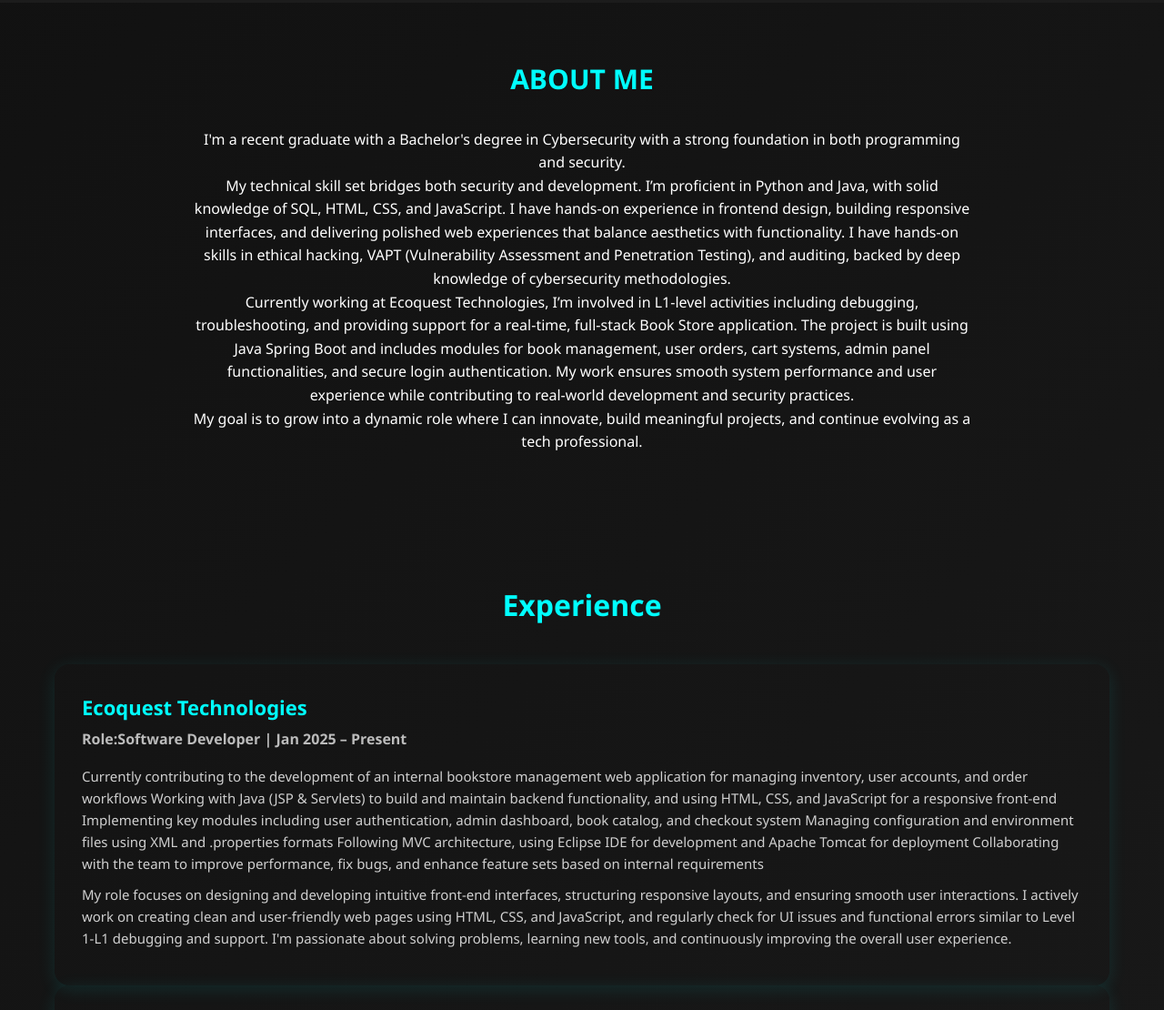
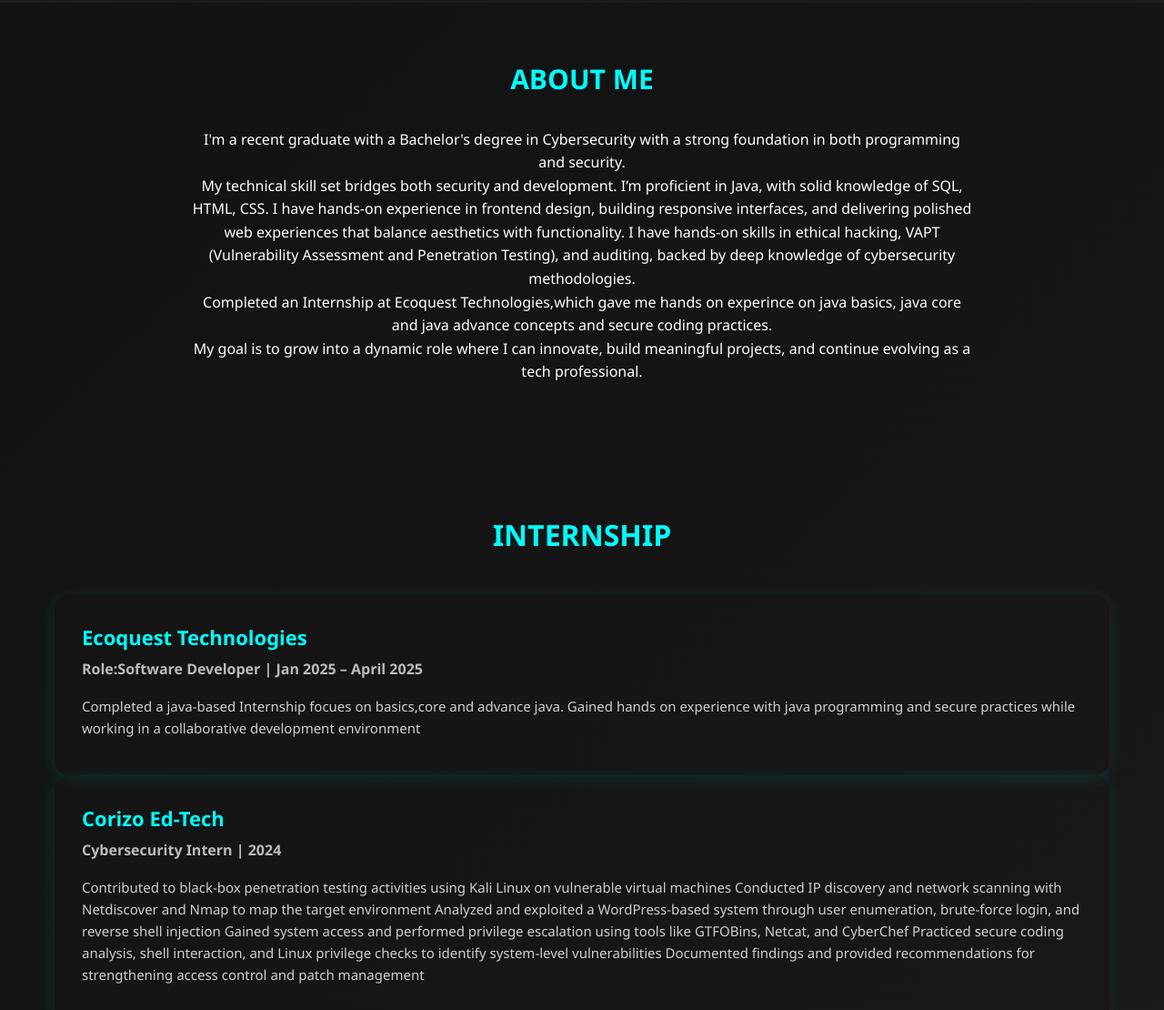
Before and after one commit to AshishBhatarkar7/Portfolio, a plain HTML site: page ashishPortfolio/index.html in a window 1280 px wide. Shown: the part 933-2043 px from the top of the page at 91% size. Drawn offline with Linux system fonts and the light colour scheme.

Commit message:
Add files via upload

```diff
--- a/ashishPortfolio/index.html
+++ b/ashishPortfolio/index.html
@@ -44,9 +44,9 @@
                     programming and security.
                 </p>
                 <p>
-                    My technical skill set bridges both security and development. I’m proficient in Python and Java,
+                    My technical skill set bridges both security and development. I’m proficient in Java,
                     with solid
-                    knowledge of SQL, HTML, CSS, and JavaScript. I have hands-on experience in frontend design, building
+                    knowledge of SQL, HTML, CSS. I have hands-on experience in frontend design, building
                     responsive interfaces, and delivering polished web experiences that balance aesthetics with
                     functionality.
 
@@ -58,11 +58,9 @@
 
                 </p>
                 <p>
-                    Currently working at Ecoquest Technologies, I’m involved in L1-level activities including debugging,
-                    troubleshooting, and providing support for a real-time, full-stack Book Store application. The
-                    project is built using Java Spring Boot and includes modules for book management, user orders, cart
-                    systems, admin panel functionalities, and secure login authentication. My work ensures smooth system
-                    performance and user experience while contributing to real-world development and security practices.
+                    Completed an Internship at Ecoquest Technologies,which gave me hands on experince on java basics, java core
+                    and java advance concepts and secure coding practices.
+
 
                 </p>
                 <p>
@@ -75,30 +73,17 @@
 
 
     <section id="experience" class="experience-section animate-up">
-        <h2>Experience</h2>
+        <h2>INTERNSHIP</h2>
         <div class="experience-container">
             <div class="experience-card">
                 <h3>Ecoquest Technologies</h3>
-                <h4>Role:Software Developer | Jan 2025 – Present</h4>
+                <h4>Role:Software Developer | Jan 2025 – April 2025</h4>
                 <p>
-                    Currently contributing to the development of an internal bookstore management web application for
-                    managing inventory, user accounts, and order workflows
-                    Working with Java (JSP & Servlets) to build and maintain backend functionality, and using HTML, CSS,
-                    and JavaScript for a responsive front-end
-                    Implementing key modules including user authentication, admin dashboard, book catalog, and checkout
-                    system
-                    Managing configuration and environment files using XML and .properties formats
-                    Following MVC architecture, using Eclipse IDE for development and Apache Tomcat for deployment
-                    Collaborating with the team to improve performance, fix bugs, and enhance feature sets based on
-                    internal requirements
+                    Completed a java-based Internship focues on basics,core and advance java. Gained hands on
+                    experience with java programming and secure practices while working in a collaborative development
+                    environment
                 </p>
-                <p>
-                    My role focuses on designing and developing intuitive front-end interfaces, structuring responsive
-                    layouts, and ensuring smooth user interactions. I actively work on creating clean and user-friendly
-                    web pages using HTML, CSS, and JavaScript, and regularly check for UI issues and functional errors
-                    similar to Level 1-L1 debugging and support. I'm passionate about solving problems, learning new
-                    tools, and continuously improving the overall user experience.
-                </p>
+
             </div>
         </div>
 
@@ -156,9 +141,7 @@
         <h2>Skills</h2>
         <ul class="skills-list">
             <li>Java</li>
-            <li>Python</li>
             <li>SQL</li>
-            <li>Spring Boot</li>
             <li>HTML/CSS/JS</li>
             <li>Cybersecurity</li>
             <li>Ethical Hacking</li>
```
